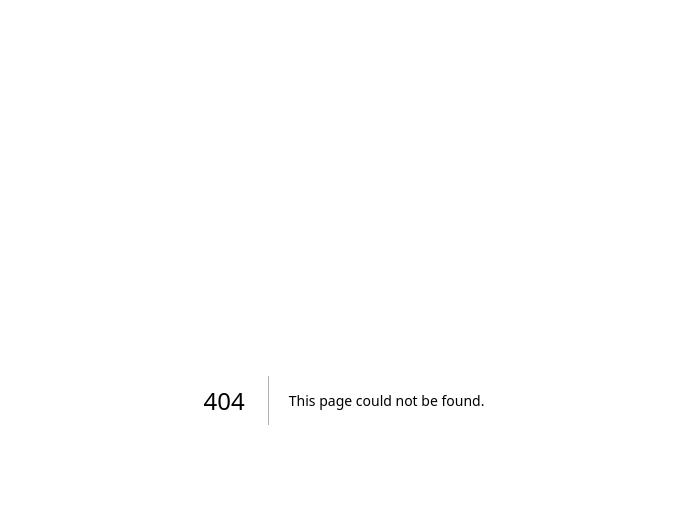
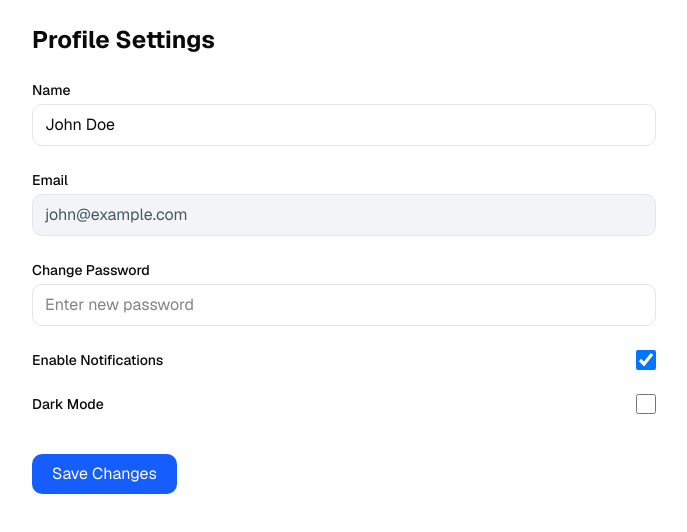
Before and after one commit to Blister315/synergysphere, a Next.js app: page /dashboard/profile-settings in a window 1280 px wide. Before the commit this address had no page. Shown: the top 532 px of the page, without its empty margins (296-983 px from the left). Built offline with nearby package versions, Linux system fonts and the light colour scheme.

Commit message:
Add files via upload

```diff
--- /dev/null
+++ b/app/dashboard/profile-settings/page.tsx
@@ -0,0 +1,91 @@
+"use client";
+
+import { useState } from "react";
+
+export default function ProfileSettings() {
+  const [name, setName] = useState("John Doe");
+  const [email] = useState("john@example.com"); // read-only in MVP
+  const [password, setPassword] = useState("");
+  const [notifications, setNotifications] = useState(true);
+  const [darkMode, setDarkMode] = useState(false);
+
+  const handleSave = (e: React.FormEvent) => {
+    e.preventDefault();
+    alert("Profile updated! ✅");
+    // TODO: connect this to backend API later
+  };
+
+  return (
+    <div className="p-6 max-w-2xl mx-auto">
+      <h1 className="text-2xl font-bold mb-6">Profile Settings</h1>
+
+      <form onSubmit={handleSave} className="space-y-6">
+        {/* Name */}
+        <div>
+          <label className="block text-sm font-medium mb-1">Name</label>
+          <input
+            type="text"
+            value={name}
+            onChange={(e) => setName(e.target.value)}
+            className="border rounded-lg px-3 py-2 w-full focus:ring-2 focus:ring-blue-500"
+          />
+        </div>
+
+        {/* Email */}
+        <div>
+          <label className="block text-sm font-medium mb-1">Email</label>
+          <input
+            type="email"
+            value={email}
+            disabled
+            className="border rounded-lg px-3 py-2 w-full bg-gray-100 text-gray-600 cursor-not-allowed"
+          />
+        </div>
+
+        {/* Change Password */}
+        <div>
+          <label className="block text-sm font-medium mb-1">Change Password</label>
+          <input
+            type="password"
+            value={password}
+            onChange={(e) => setPassword(e.target.value)}
+            className="border rounded-lg px-3 py-2 w-full focus:ring-2 focus:ring-blue-500"
+            placeholder="Enter new password"
+          />
+        </div>
+
+        {/* Notifications */}
+        <div className="flex items-center justify-between">
+          <span className="text-sm font-medium">Enable Notifications</span>
+          <input
+            type="checkbox"
+            checked={notifications}
+            onChange={(e) => setNotifications(e.target.checked)}
+            className="h-5 w-5"
+          />
+        </div>
+
+        {/* Theme Toggle */}
+        <div className="flex items-center justify-between">
+          <span className="text-sm font-medium">Dark Mode</span>
+          <input
+            type="checkbox"
+            checked={darkMode}
+            onChange={(e) => setDarkMode(e.target.checked)}
+            className="h-5 w-5"
+          />
+        </div>
+
+        {/* Save Button */}
+        <div className="pt-4">
+          <button
+            type="submit"
+            className="bg-blue-600 text-white px-5 py-2 rounded-lg hover:bg-blue-700 transition"
+          >
+            Save Changes
+          </button>
+        </div>
+      </form>
+    </div>
+  );
+}
```
